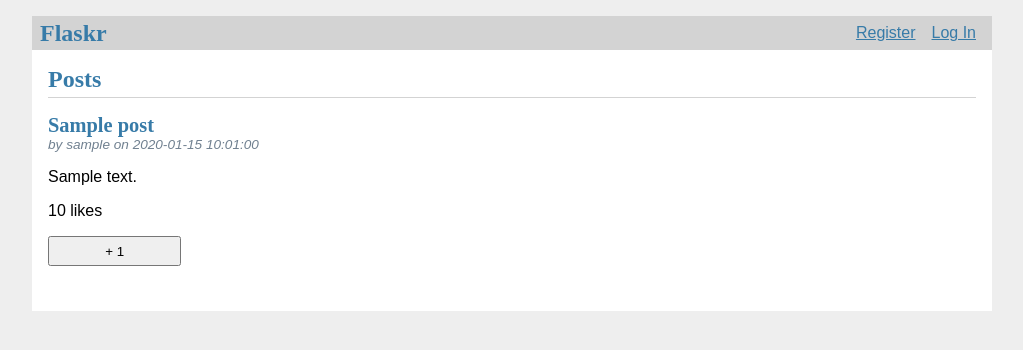
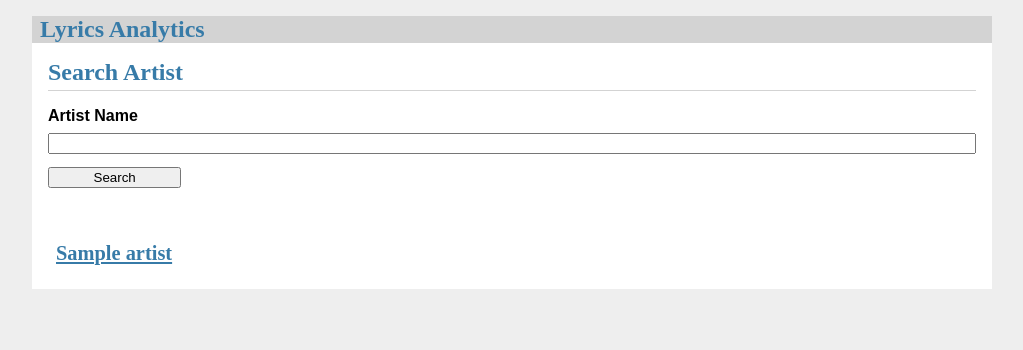
Before and after one commit to antgobar/lyrics_analytics, a Flask app: template lyrics_analytics/api/templates/search/index.html in a window 1280 px wide. Shown: the top 350 px of the page, without its empty margins (128-1151 px from the left). Run offline with Flask 2, Linux system fonts and the light colour scheme; the template is opened without the code that fills it: most values are stand-ins (such as "Sample title", 1, 10 or a date in 2020); parts of the project's set-up code (start-up, migrations or seed data) failed here and were passed over.

Commit message:
flask search implementation

```diff
--- a/lyrics_analytics/api/__init__.py
+++ b/lyrics_analytics/api/__init__.py
@@ -6,31 +6,26 @@ from flask import Flask
 def create_app(test_config=None):
     app = Flask(__name__, instance_relative_config=True)
     app.config.from_mapping(
-        SECRET_KEY='dev',
-        DATABASE=os.path.join(app.instance_path, 'lyrics_analytics.sqlite'),
+        SECRET_KEY="dev",
+        DATABASE=os.path.join(app.instance_path, "lyrics_analytics.sqlite"),
     )
 
     if test_config is None:
-        # load the instance config, if it exists, when not testing
-        app.config.from_pyfile('config.py', silent=True)
+        app.config.from_pyfile("config.py", silent=True)
     else:
-        # load the test config if passed in
         app.config.from_mapping(test_config)
 
-    # ensure the instance folder exists
     try:
         os.makedirs(app.instance_path)
     except OSError:
         pass
 
-    # a simple page that says hello
     @app.route("/test")
     def in_test():
         return "Lyrics Analytics is being built"
 
     from . import search
 
-    db.init_app(app)
     app.register_blueprint(search.bp)
     app.add_url_rule("/", endpoint='index')
 
--- a/lyrics_analytics/api/templates/base.html
+++ b/lyrics_analytics/api/templates/base.html
@@ -3,19 +3,10 @@
 <link rel="stylesheet" href="{{ url_for('static', filename='style.css') }}">
 <nav>
   {% if g.user %}
-    <h1>Flaskr: {{ g.user["username"] }}</h1>
+    <h1>User: {{ g.user["username"] }}</h1>
   {% else %}
-  <h1>Flaskr</h1>
+    <h1>Lyrics Analytics</h1>
   {% endif %}
-  <ul>
-    {% if g.user %}
-      <li><span>{{ g.user['username'] }}</span>
-      <li><a href="{{ url_for('auth.logout') }}">Log Out</a>
-    {% else %}
-      <li><a href="{{ url_for('auth.register') }}">Register</a>
-      <li><a href="{{ url_for('auth.login') }}">Log In</a>
-    {% endif %}
-  </ul>
 </nav>
 <section class="content">
   <header>
--- a/lyrics_analytics/api/templates/search/index.html
+++ b/lyrics_analytics/api/templates/search/index.html
@@ -1,32 +1,27 @@
 {% extends 'base.html' %}
 
 {% block header %}
-  <h1>{% block title %}Posts{% endblock %}</h1>
-  {% if g.user %}
-    <a class="action" href="{{ url_for('blog.create') }}">New</a>
-  {% endif %}
+  <h1>{% block title %}Search Artist{% endblock %}</h1>
 {% endblock %}
 
 {% block content %}
-  {% for post in posts %}
+  <form method="post">
+    <label for="name">Artist Name</label>
+    <input name="name" id="name" value="{{ request.form['name'] }}" required>
+    <input type="submit" value="Search">
+  </form>
+  {% if artists|length > 0 %}
+    {% for artist in artists %}
       <article class="post">
         <header>
           <div>
-          <h1>{{ post['title'] }}</h1>
-          <div class="about">by {{ post['username'] }} on {{ post['created'].strftime("%Y-%m-%d %H:%m:%S") }}</div>
+            <a class="action" href="{{ url_for('search.artist', id=artist['id']) }}"><h1>{{ artist['name'] }}</h1></a>
           </div>
-        {% if g.user['id'] == post['author_id'] %}
-          <a class="action" href="{{ url_for('blog.update', id=post['id']) }}">Edit</a>
-        {% endif %}
         </header>
-      <p class="body">{{ post['body'] }}</p>
-      <p>{{ post['likes'] }} likes</p>
-      <form action="">
-        <input id="like" type="submit" value="+ 1" style="height: 30px; width: 50px;"/>
-      </form>
       </article>
       {% if not loop.last %}
         <hr>
       {% endif %}
     {% endfor %}
+  {% endif %}
 {% endblock %}
--- a/lyrics_analytics/services/genius_api.py
+++ b/lyrics_analytics/services/genius_api.py
@@ -45,10 +45,10 @@ class GeniusService:
             if artist_name.lower() in result["result"]["primary_artist"]["name"].lower():
                 artist_data = result["result"]["primary_artist"]
                 artists_found.append(
-                    {"artist_id": artist_data["id"], "artist_name": artist_data["name"]}
+                    {"id": artist_data["id"], "name": artist_data["name"]}
                 )
 
-        self.artists_found = list({artist['artist_id']: artist for artist in artists_found}.values())
+        self.artists_found = list({artist["id"]: artist for artist in artists_found}.values())
         return self.artists_found
 
     def get_artist_song_page(self, artist_id: int, page_no: int) -> Response:
@@ -84,7 +84,7 @@ class GeniusService:
     @staticmethod
     def get_song_data(song_response: dict) -> dict:
         return {
-            "artist_name": song_response["primary_artist"]["name"],
+            "name": song_response["primary_artist"]["name"],
             "title": song_response["title"],
             "lyrics_url": song_response["url"],
             "date": song_response["release_date_components"]
```
Also changed, not shown: lyrics_analytics/api/search.py (+21 -4 lines), tests/services/test_genius_api.py (+1 -1 lines), tests/services/test_scraper.py (+1 -1 lines). Lines whose indentation alone changed are shown as unchanged.
